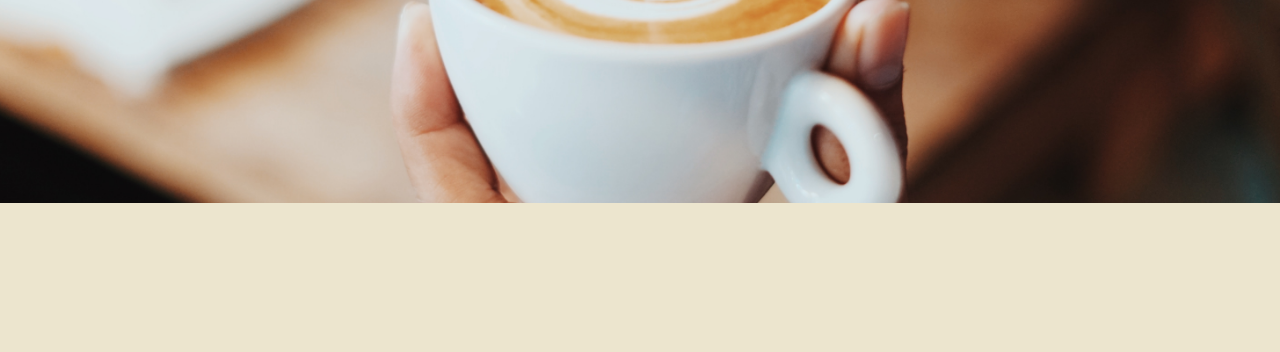
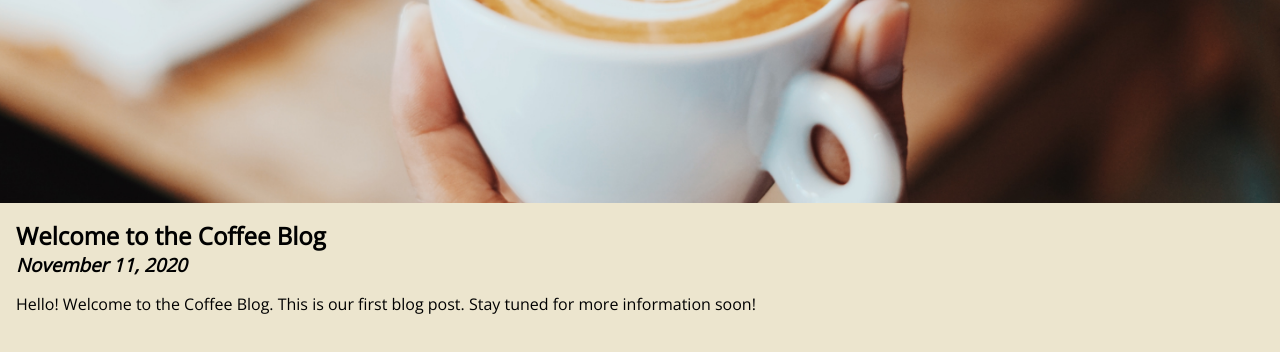
Before and after one commit to manojp2/coffee-shop, a Gatsby site: page / in a window 1280 px wide. Shown: the part 436-788 px from the top of the page. Built offline with nearby package versions, Linux system fonts and the light colour scheme; Gatsby itself is replaced by a stand-in of ours.

Commit message:
Add initial blog post listing

```diff
--- a/gatsby-config.js
+++ b/gatsby-config.js
@@ -3,6 +3,14 @@ module.exports = {
     title: 'The Coffee Blog'
   },
   plugins:[
-    'gatsby-plugin-netlify-cms'
+    'gatsby-plugin-netlify-cms',
+    {
+      resolve: 'gatsby-source-filesystem',
+      options: {
+        name: 'blog',
+        path: 'src/blog'
+      }
+    },
+    'gatsby-transformer-remark'
   ]
 };
--- a/package.json
+++ b/package.json
@@ -16,6 +16,8 @@
   "dependencies": {
     "gatsby": "^2.23.7",
     "gatsby-plugin-netlify-cms": "^4.3.5",
+    "gatsby-source-filesystem": "^2.3.14",
+    "gatsby-transformer-remark": "^2.8.19",
     "netlify-cms-app": "^2.12.15",
     "react": "^16.13.1",
     "react-dom": "^16.13.1"
--- /dev/null
+++ b/src/components/BlogList.js
@@ -0,0 +1,32 @@
+import React from 'react';
+import {graphql, useStaticQuery} from 'gatsby';
+import BlogPost from './BlogPost';
+
+export default function BlogList(){
+    const data = useStaticQuery(graphql`
+    {
+        allMarkdownRemark {
+            edges {
+              node {
+                id
+                frontmatter {
+                  title
+                  date(formatString: "MMMM D, YYYY")
+                }
+                excerpt
+              }
+            }
+          }
+    }`);
+    return(
+        <div>
+            {data.allMarkdownRemark.edges.map(edge=>(
+                <BlogPost
+                    key={edge.node.id}
+                    title={edge.node.frontmatter.title}
+                    date={edge.node.frontmatter.date}
+                    excerpt={edge.node.excerpt}/>
+            ))}
+        </div>
+    );
+}
--- /dev/null
+++ b/src/components/BlogPost.js
@@ -0,0 +1,12 @@
+import React from 'react';
+import styles from './BlogPost.module.css';
+
+export default function BlogPost({title,date,excerpt}){
+    return(
+        <article className={styles.blog}>
+            <h2>{title}</h2>
+            <h3>{date}</h3>
+            <p>{excerpt}</p>
+        </article>
+    );
+}
--- /dev/null
+++ b/src/components/BlogPost.module.css
@@ -0,0 +1,10 @@
+.blog{
+    padding: 1rem;
+}
+.blog h2{
+    margin: 0;
+}
+.blog h3{
+    margin: 0;
+    font-style: italic;
+}
--- a/src/pages/index.js
+++ b/src/pages/index.js
@@ -1,6 +1,8 @@
 import React from 'react';
 
 import { graphql, useStaticQuery } from 'gatsby';
+
+import BlogList from '../components/BlogList';
 
 import Layout from '../components/Layout';
 
@@ -22,6 +24,7 @@ export default function IndexPage() {
       <div id={styles.hero}>
         <h1>{data.site.siteMetadata.title}</h1>
       </div>
+      <BlogList />
     </Layout>
   );
 }
```
Also changed, not shown: 1 other file.
